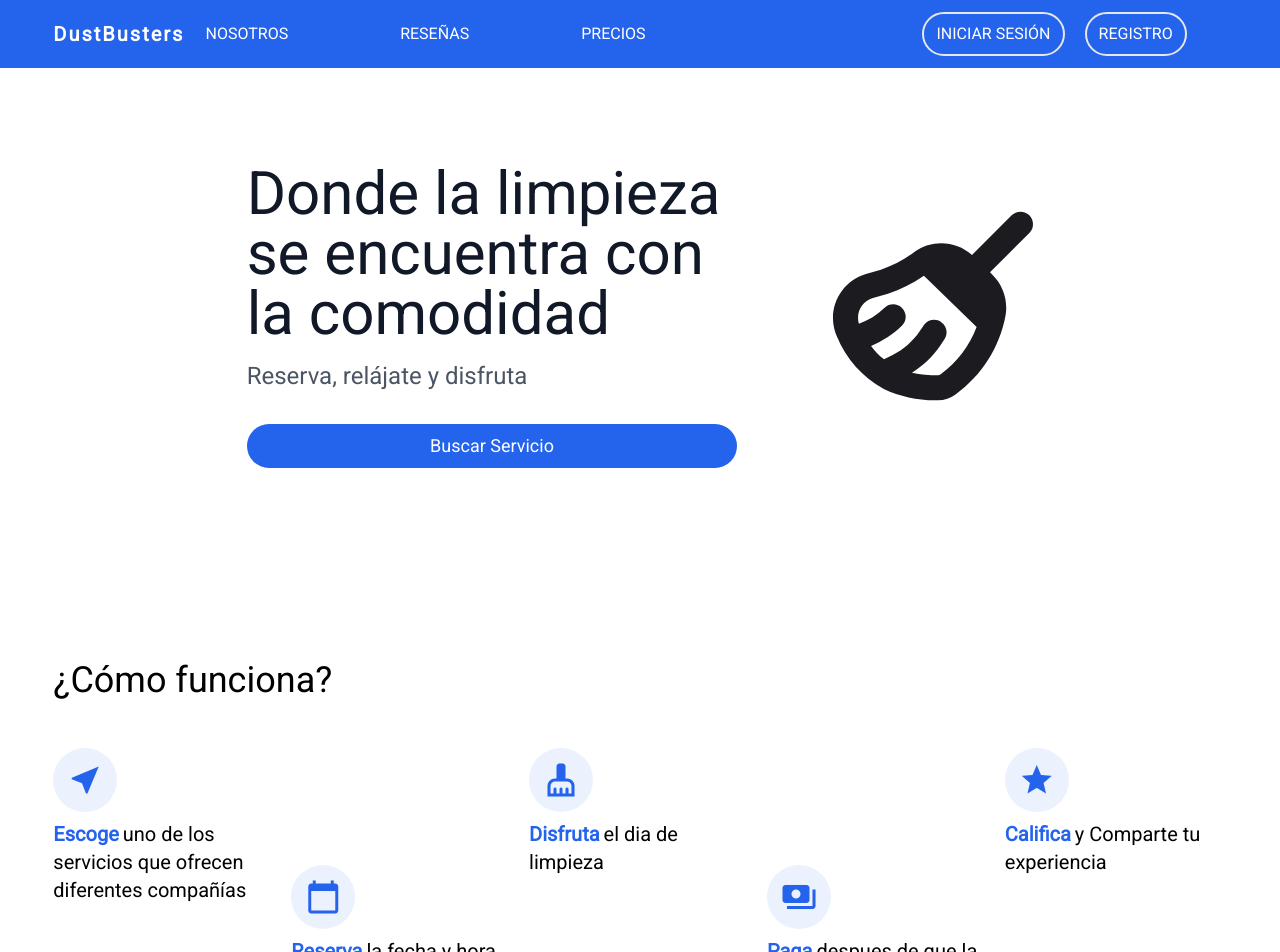
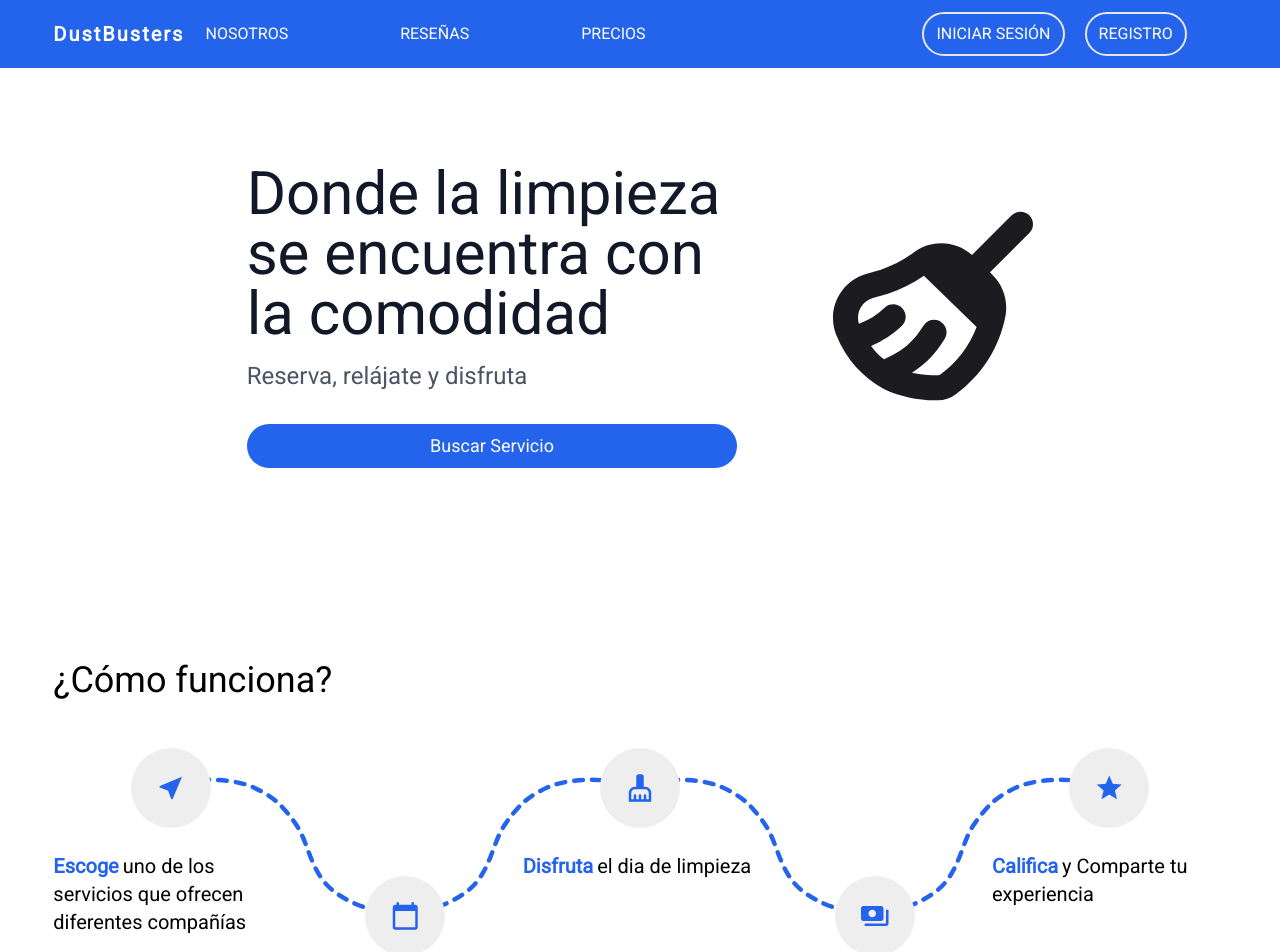
Before and after one commit to No-Country/c9-32-t-javareact, a React (Vite) app in the folder client/: page / in a window 1280 px wide. Shown: the top 952 px of the page. Built offline with nearby package versions, Linux system fonts and the light colour scheme.

Commit message:
[FIX] HowWorks section movile responsive fix
+Dotted line design

```diff
--- a/client/src/pages/Landing/HowWorks.tsx
+++ b/client/src/pages/Landing/HowWorks.tsx
@@ -1,5 +1,4 @@
 import { ReactElement } from 'react';
-
 const STEPS_DATA = [
 	{
 		id: 1,
@@ -32,7 +31,10 @@ function HowWorks(): ReactElement {
 	return (
 		<section className="py-24">
 			<h2 className="heading2">¿Cómo funciona?</h2>
-			<div className="mt-12 flex flex-wrap justify-center xl:[&>*:nth-child(even)]:pt-[10%] gap-4">
+			<div
+				className="mt-12 flex flex-wrap justify-center xl:[&>*:nth-child(even)]:pt-32
+				 gap-12 xl:gap-0 [&>*:nth-child(odd)>svg]:scale-x-[-1] [&>*:nth-last-child(1)>svg]:hidden"
+			>
 				{STEPS_DATA.map((step) => (
 					<Step desc={step.desc} icon={step.icon} key={step.id} />
 				))}
@@ -43,11 +45,12 @@ function HowWorks(): ReactElement {
 
 function Step({ desc, icon }: Record<'desc' | 'icon', string>) {
 	return (
-		<div className="flex-1 min-w-[200px] ">
-			<div className="w-16 h-16 flex items-center justify-center rounded-full bg-royalBlue-50/40 text-royalBlue-500 mb-2">
-				<i className="material-icons text-4xl">{icon}</i>
+		<div className="flex-1 min-w-[200px] relative">
+			<DottedCurvedLine />
+			<div className="relative w-20 h-20 flex items-center justify-center rounded-full bg-[#eee] text-royalBlue-500 mx-auto sm:mx-0 xl:mx-auto  mb-6">
+				<i className="material-icons text-3xl">{icon}</i>
 			</div>
-			<p className="text-xl">
+			<p className="text-xl mx-[10%] md:mx-0  text-center md:text-left">
 				<span className="text-royalBlue-500 font-bold mr-1">
 					{desc.split(' ')[0]}
 				</span>
@@ -57,4 +60,25 @@ function Step({ desc, icon }: Record<'desc' | 'icon', string>) {
 	);
 }
 
+function DottedCurvedLine() {
+	return (
+		<svg
+			className=" hidden xl:block absolute top-7 -right-20"
+			width={170}
+			height={135}
+			viewBox="0 0 115 91"
+			fill="none"
+			xmlns="http://www.w3.org/2000/svg"
+		>
+			<path
+				d="M113.346 2.60493C113.346 2.60493 91.6523 1 77.6524 7.5C63.6525 14 59.1523 18.5002 50.1522 30.5001C41.1522 42.5 40.6526 55.9998 31.1526 69.4999C21.6525 83.0001 2.34613 88.6049 2.34613 88.6049"
+				stroke="#2463EB"
+				strokeWidth={3}
+				strokeLinecap="round"
+				strokeDasharray="6 6"
+			/>
+		</svg>
+	);
+}
+
 export default HowWorks;
```
